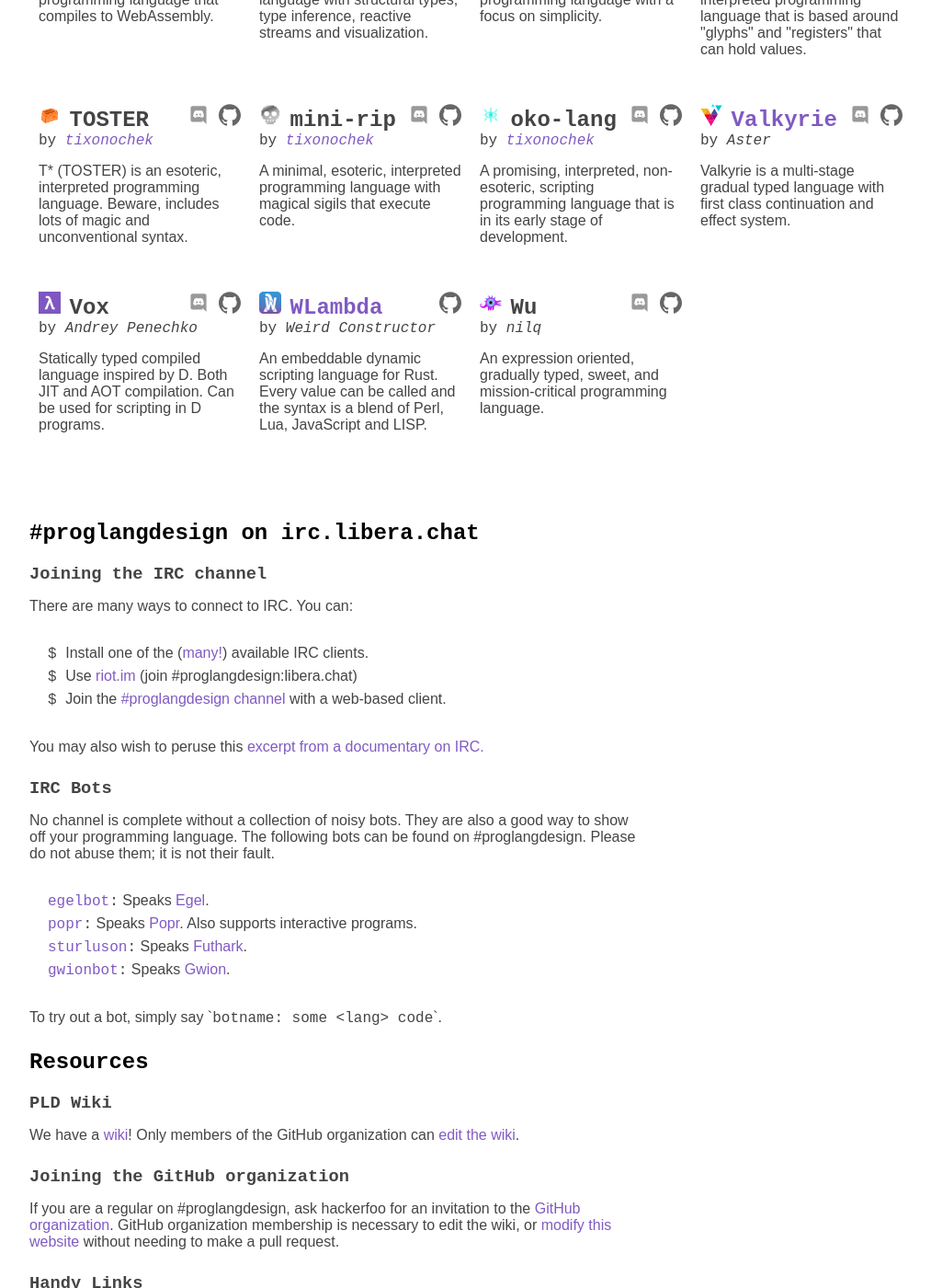
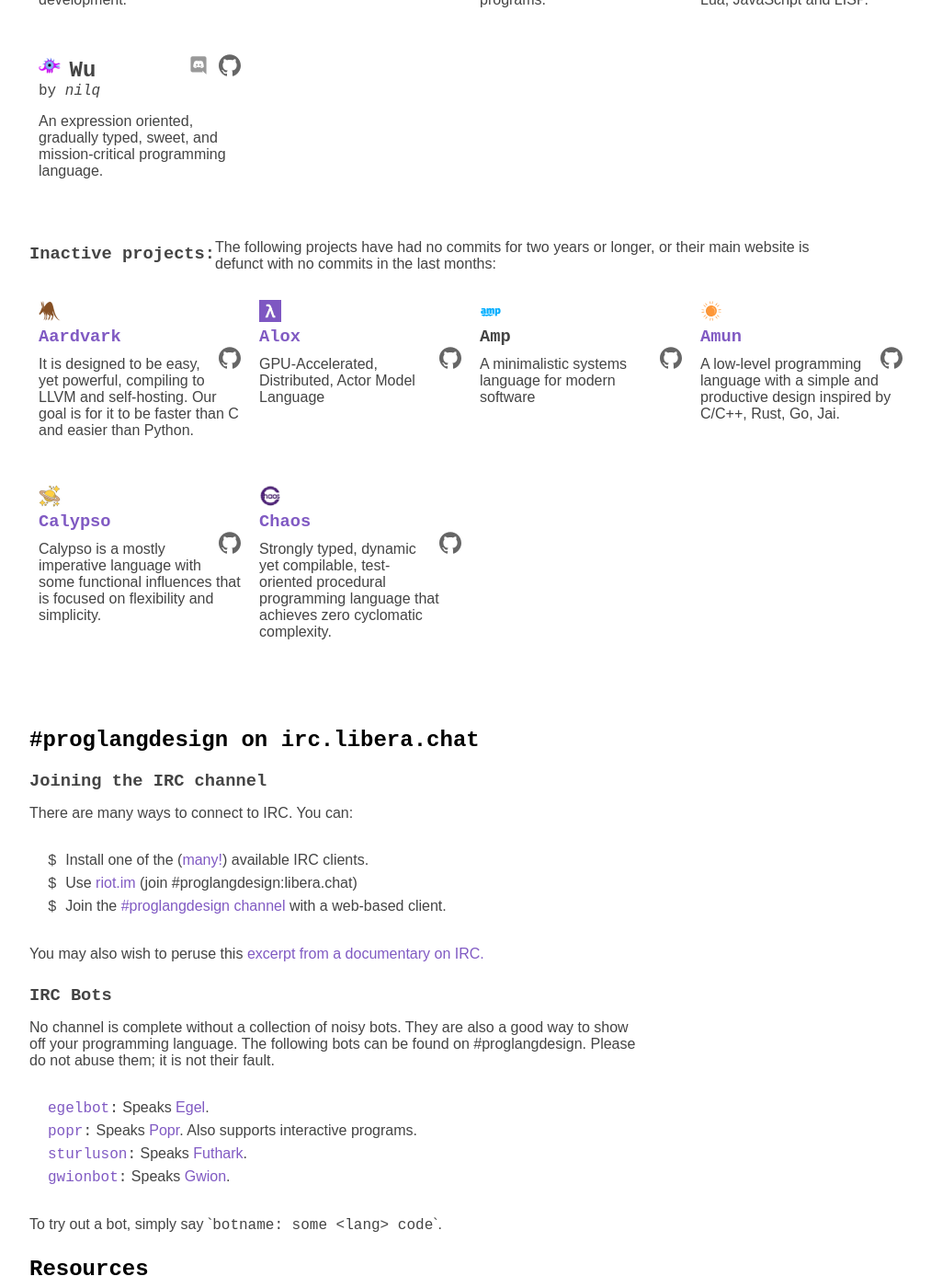
Before and after one commit to proglangdesign/proglangdesign.github.io, a Jekyll site: the page built from index.html, in a window 1280 px wide and 1400 px high, scrolled down 4828 px. Shown: the whole window at 92% size, without its empty margins (128-1141 px from the left). Built offline with Jekyll 4.4.1, drawn with Linux system fonts in a browser that asks for light colours; some of the changed text lies outside the part shown.

Commit message:
An attempt to move inactive projects into a separate section
I made an attempt to be able to mark projects as inactive, including a short description of what I think makes most sense as inactive (which is no commits for more than two years, or website dead with no commits in recent months), and reworked the website template to hopefully show these inactive projects separately so that active projects get shown more prominently. The inactive list is way less detailed so that it remains easier to maintain, since it needs a separate section in the template handling all the options. A project can be easily moved back to active by simply removing the inactive entry again.

I don't really know if this will work without major bugs on the live website. But I guess the best test would be to simply merge it and try it out, or is there any other way to test this in advance?

```diff
--- a/_data/projects.yml
+++ b/_data/projects.yml
@@ -3,6 +3,7 @@
   discord: pjzDByMTx9
   github: Aardvark-team/Aardvark
   author: The Aardvark Team
+  inactive: yes
   icon: aardvark.svg
   summary: >
     It is designed to be easy, yet powerful, compiling to LLVM and self-hosting. Our goal is for it to be faster than C and easier than Python.
@@ -25,11 +26,13 @@
   github: alox-lang/alox
   author: phase
   summary: GPU-Accelerated, Distributed, Actor Model Language
+  inactive: yes
 
 Amp:
   github: amp-lang/amp
   author: Zack Pace
   icon: amp.svg
+  inactive: yes
   summary: >
     A minimalistic systems language for modern software
   tags:
@@ -40,6 +43,7 @@
   github: amrdeveloper/amun
   author: Amr Hesham
   icon: amun.svg
+  inactive: yes
   summary: >
     A low-level programming language with a simple and productive design inspired by C/C++, Rust, Go, Jai.
 
@@ -95,6 +99,7 @@
   author:
     name: James (ThePuzzlemaker)
     website: https://thepuzzlemaker.info
+  inactive: yes
   summary: >
     Calypso is a mostly imperative language with some functional influences that is focused on flexibility and simplicity.
   tags:
@@ -136,6 +141,7 @@
   libera: chaoslang
   gitter: chaos-lang/community
   icon: chaos.png
+  inactive: yes
   author:
     name: mertyildiran
     website: https://mertyildiran.com/
--- a/css/style.css
+++ b/css/style.css
@@ -48,7 +48,7 @@
 section { max-width: 960px; margin: 0 auto; }
 
 #projects { display: flex; flex-wrap: wrap; padding-bottom: 25px; }
-#projects-list { display: flex; flex-wrap: wrap; padding-bottom: 25px; }
+.projects-list { display: flex; flex-wrap: wrap; padding-bottom: 25px; }
 #projects h2 { width: 100%;  color: #444;}
 #projects project-title { font-size:1.5em; font-weight: bold;
     display:inline-block;}
--- a/index.html
+++ b/index.html
@@ -35,10 +35,13 @@
   <!-- Liquid, the templating language, is incredibly underpowered. -->
   <!-- What follows is very ugly code that is not possible to improve due to lack of features. -->
 
-  <div id="projects-list">
+  <div class="projects-list">
     {% for project_entry in site.data.projects %}
     {% assign project = project_entry[1] %}
     {% assign project_name = project_entry[0] %}
+    {% if project.inactive %}
+
+    {% else %}
     <div class="project" id="project-{{ project_name | downcase | replace: " ", "-" | escape }}"  data-tags="{{ project.tags | join: ',' }}">
       <span class="title">
         {% if project.website %}<a href="{{ project.website }}">{% endif %}
@@ -113,8 +116,45 @@
       </span>
       <p>{{ project.summary }}</p>
     </div>
+    {% endif %}
     {% endfor %}
   </div>
+  <h3>Inactive projects:</h3>
+  <p>The following projects have had no commits for two years or longer,
+  or their main website is defunct with no commits in the last months:</p>
+  <div class="projects-list">
+    {% for project_entry in site.data.projects %}
+    {% assign project = project_entry[1] %}
+    {% assign project_name = project_entry[0] %}
+    {% if project.inactive %}
+    <div class="project" id="project-{{ project_name | downcase | replace: " ", "-" | escape }}"  data-tags="{{ project.tags | join: ',' }}">
+      <span class="title">
+        {% if project.website %}<a href="{{ project.website }}">{% endif %}
+          {% if project.icon and project.icon contains "://" %}
+          <img src="{{ project.icon }}" alt="">
+          {% else %}
+          <img src="/images/lang/{{ project.icon | default: 'placeholder.png' }}" alt="">
+          {% endif %}
+          <h3>{{ project_name }}</h3>
+        {% if project.website %}</a>{% endif %}
+      </span>
+      <span class="repo-icons">
+        {% if project.github %}<a href="https://github.com/{{ project.github }}">
+          <img alt="GitHub" src="/images/github.svg">
+        </a>{% endif %}
+        {% if project.gitlab %}<a href="https://gitlab.com/{{ project.gitlab }}">
+          <img alt="GitLab" src="/images/gitlab.svg">
+        </a>{% endif %}
+        {% if project.git %}<a href="{{ project.git }}">
+          <img alt="Git" src="/images/git.svg">
+        </a>{% endif %}
+      </span>
+      <p>{{ project.summary }}</p>
+    </div>
+    {% endif %}
+    {% endfor %}
+  </div>
+
 </section>
 
 <section id="irc">
```
